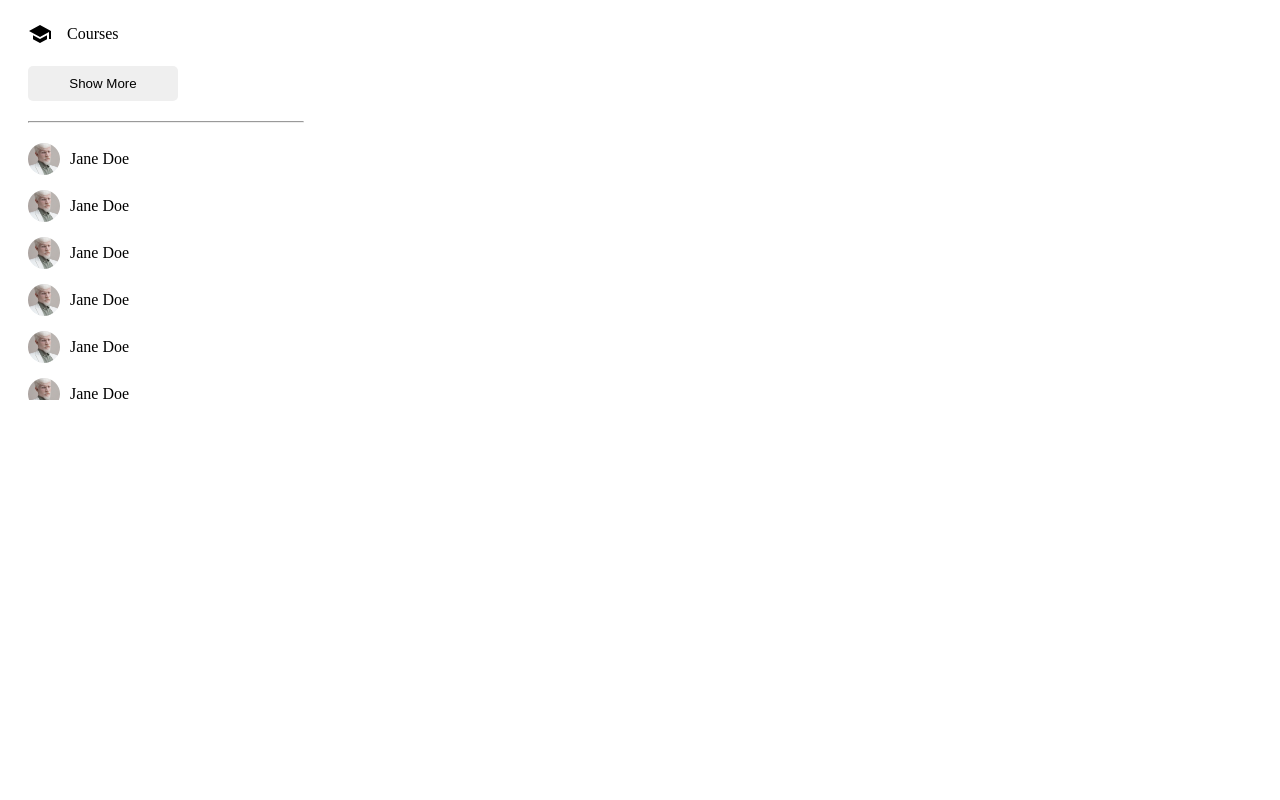
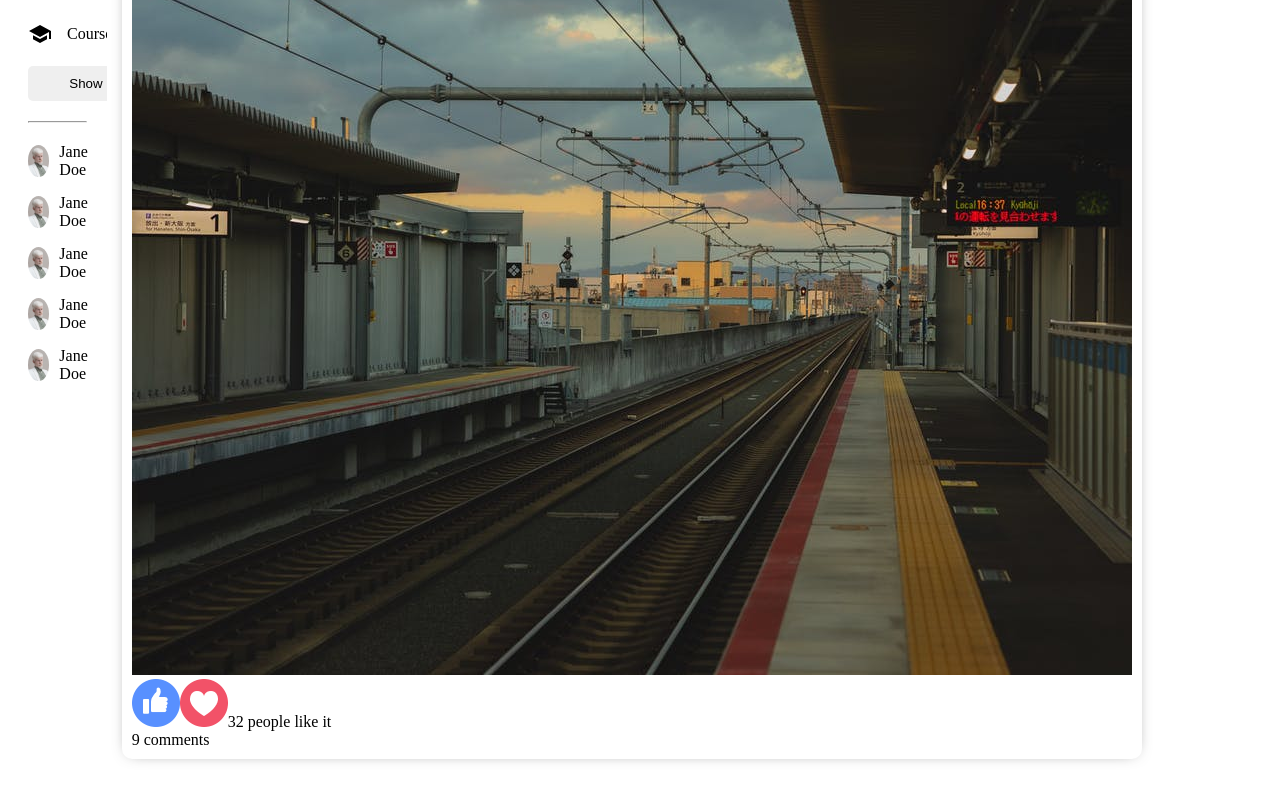
Before and after one commit to LaurenCummings/facebook-clone, a React (Vite) app: page / in a window 1280 px wide. Shown: the part 408-1208 px from the top of the page. Before the commit the page ends 816 px from the top, so only its background shows below. Built offline with nearby package versions, Linux system fonts and the light colour scheme.

Commit message:
Added content to post component

```diff
--- a/src/components/Post.jsx
+++ b/src/components/Post.jsx
@@ -1,5 +1,8 @@
 import '../css/Post.css';
 import person1 from '../assets/person/1.jpeg';
+import post1 from '../assets/post/1.jpeg';
+import like from '../assets/like.png';
+import heart from '../assets/heart.png';
 import { MoreVert } from '@mui/icons-material';
 
 function Post() {
@@ -17,10 +20,18 @@ function Post() {
                     </div>
                 </div>
                 <div className="postCenter">
-
+                    <span className="postText">Hey! It's my first post</span>
+                    <img className="postImg" src={post1} alt="" />
                 </div>
                 <div className="postBottom">
-
+                    <div className="postBottomLeft">
+                        <img className="likeIcon" src={like} alt="" />
+                        <img className="likeIcon" src={heart} alt="" />
+                        <span className="postLikeCounter">32 people like it</span>
+                    </div>
+                    <div className="postBottomRight">
+                        <span className="postCommentText">9 comments</span>
+                    </div>
                 </div>
             </div>
         </div>
```
